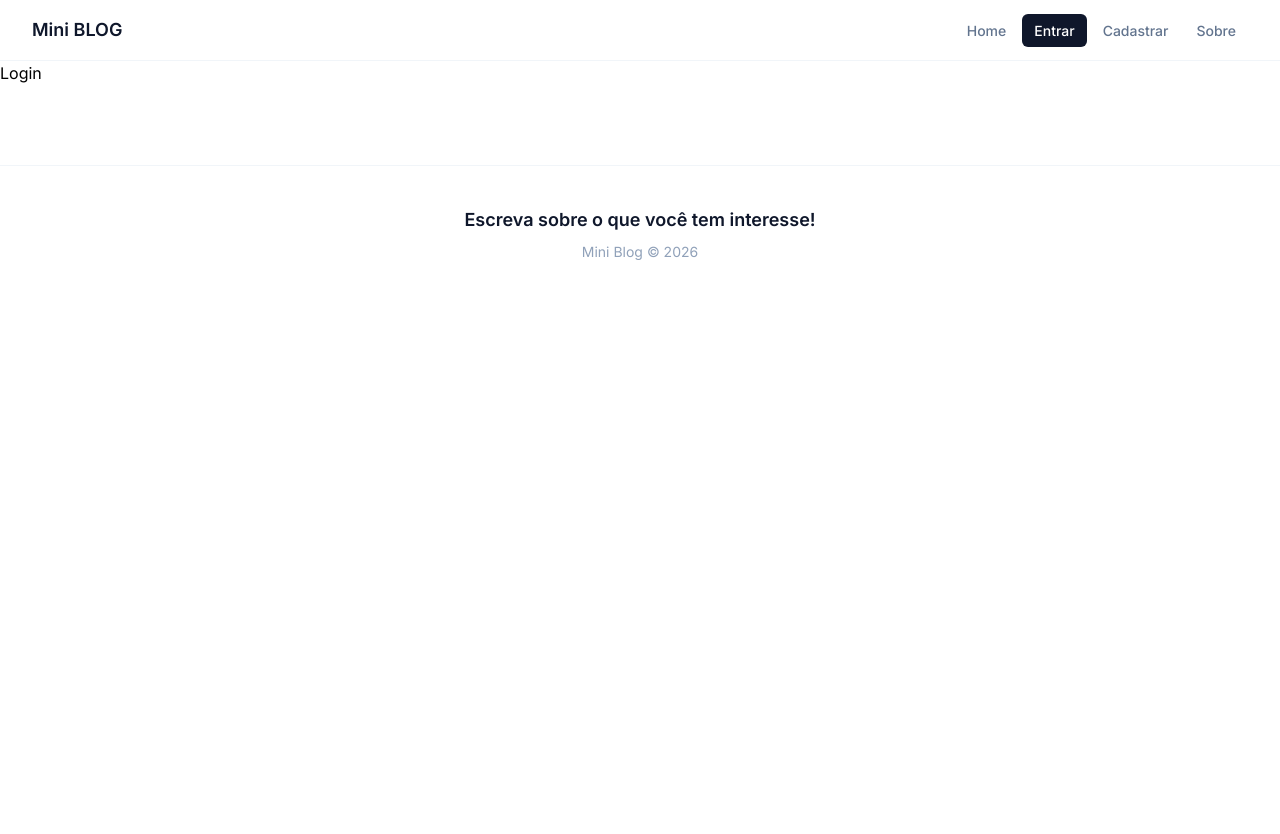
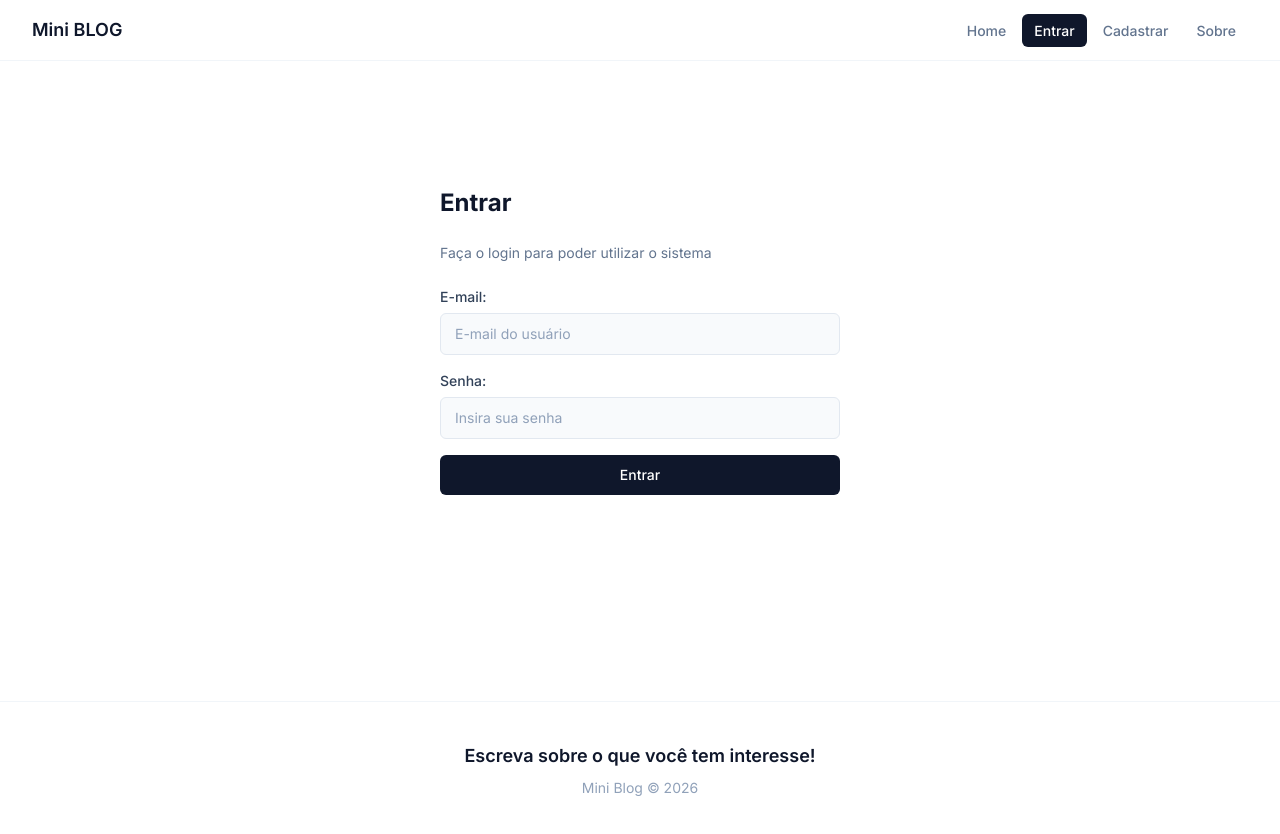
Before and after one commit to kauanzin222/MiniBlog-React, a React (Vite) app in the folder miniblog/: page /login in a window 1280 px wide. Shown: the top 834 px of the page. Before the commit the page ends 800 px from the top, so only its background shows below. Built offline with nearby package versions, Linux system fonts and the light colour scheme; no server answers.

Commit message:
Criando login tanto no hook de autenticação quanto a página de login junto do form

```diff
--- a/miniblog/src/components/NavBar.tsx
+++ b/miniblog/src/components/NavBar.tsx
@@ -3,6 +3,7 @@ import { NavLink } from "react-router-dom"
 import { useAuthentication } from "../hooks/useAuthentication"
 
 import { useAuthValue } from "../context/AuthContext"
+import { Button } from "./Button"
 
 const NavBar = () => {
   const { user } = useAuthValue()
@@ -60,7 +61,7 @@ const NavBar = () => {
         </li>
         {user &&
           <li>
-            <button onClick={logout}>Sair</button>
+            <Button onClick={logout} type="button">Sair</Button>
           </li>
         }
       </ul>
--- a/miniblog/src/hooks/useAuthentication.ts
+++ b/miniblog/src/hooks/useAuthentication.ts
@@ -1,4 +1,4 @@
-import { db } from '../firebase/config'
+import {db} from '../firebase/config'
 
 import {
     getAuth,
@@ -10,6 +10,7 @@ import {
 
 import { useState, useEffect } from 'react'
 import type { User } from '../interfaces/User'
+import type { UserLoginDTO } from '../interfaces/UserLoginDTO'
 
 export const useAuthentication = () => {
     const [error, setError] = useState<string | null>(null)
@@ -29,8 +30,8 @@ export const useAuthentication = () => {
 
     const createUser = async (data: User) => {
         checkIfIsCancelled()
-
         setLoading(true)
+        setError(null)
 
         try {
             const { user } = await createUserWithEmailAndPassword(
@@ -48,13 +49,12 @@ export const useAuthentication = () => {
             return user
         } catch (error: unknown) {
             if (error instanceof Error) {
-                console.log(error.message)
-                setError(error.message)
+                const errorCode = 'code' in error && typeof error.code === 'string' ? error.code : undefined
 
                 let systemErrorMessage
-                if (error.message.includes('Password')) {
+                if (errorCode === 'auth/weak-password') {
                     systemErrorMessage = "A senha precisa conter pelo menos 6 caracteres."
-                } else if (error.message.includes('email-already')) {
+                } else if (errorCode === 'auth/email-already-in-use') {
                     systemErrorMessage = "E-mail já cadastrado."
                 } else {
                     systemErrorMessage = "Ocorreu um erro, por favor tente novamente mais tarde..."
@@ -63,13 +63,40 @@ export const useAuthentication = () => {
             } else {
                 setError('Ocorreu um erro ao criar o usuário.')
             }
-
             setLoading(false)
         }
     }
 
+    // logout - sign out
     const logout = () => {
+        checkIfIsCancelled()
         signOut(auth)
+    }
+    // login - sig in
+    const login = async (data: UserLoginDTO) => {
+        checkIfIsCancelled()
+        setLoading(true)
+        setError(null)
+
+        try {
+            await signInWithEmailAndPassword(auth, data.email, data.password)
+            setLoading(false)
+        } catch (error) {
+            if (error instanceof Error) {
+                const errorCode = 'code' in error && typeof error.code === 'string' ? error.code : undefined
+
+                let systemErrorMessage
+                if (errorCode === 'auth/invalid-credential') {
+                    systemErrorMessage = "Usuário ou senha inválidos"
+                } else {
+                    systemErrorMessage = "Ocorreu um erro, por favor tente novamente mais tarde..."
+                }
+                setError(systemErrorMessage)
+            } else {
+                setError('Ocorreu um erro ao tentar realizar o login.')
+            }
+            setLoading(false)
+        }
     }
 
     useEffect(() => {
@@ -80,6 +107,7 @@ export const useAuthentication = () => {
         auth,
         createUser,
         logout,
+        login,
         error,
         loading
     }
--- /dev/null
+++ b/miniblog/src/interfaces/UserLoginDTO.ts
@@ -0,0 +1,4 @@
+export interface UserLoginDTO {
+    email: string,
+    password: string
+}
--- a/miniblog/src/pages/About/About.tsx
+++ b/miniblog/src/pages/About/About.tsx
@@ -4,7 +4,7 @@ const About = () => {
   return (
     <main className="mx-auto max-w-xl px-6 py-20 text-center">
       <h1 className="text-3xl md:text-4xl font-bold tracking-tight text-slate-900">
-        Sobre o Mini Blog
+        Sobre o Mini BLOG
       </h1>
       <p className="mt-4 text-sm leading-relaxed text-slate-500">
         Este projeto consiste em um blog feito com React no Front-End e Firebase no Back-End
--- a/miniblog/src/pages/Login/Login.tsx
+++ b/miniblog/src/pages/Login/Login.tsx
@@ -1,7 +1,75 @@
+import { XCircle } from "lucide-react"
+import { useState, type FormEvent, useEffect } from "react"
+import { Button } from "../../components/Button"
+import { useAuthentication } from "../../hooks/useAuthentication"
+import type { UserLoginDTO } from "../../interfaces/UserLoginDTO"
+
 const Login = () => {
+  const [email, setEmail] = useState<string>('')
+  const [password, setPassword] = useState<string>('')
+  const [error, setError] = useState<string>('')
+
+  const { error: authError, loading, login } = useAuthentication()
+
+  const handleSubmit = async (e: FormEvent) => {
+    e.preventDefault()
+    setError('')
+
+    const user: UserLoginDTO = {
+      email,
+      password
+    }
+
+    const res = await login(user)
+
+    console.log(res)
+  }
+
+  useEffect(() => {
+    if (authError) {
+      setError(authError)
+    }
+  }, [authError])
+
   return (
-    <div>
-      Login
+    <div className="auth-page">
+      <h1>Entrar</h1>
+      <p>Faça o login para poder utilizar o sistema</p>
+      <form onSubmit={handleSubmit}>
+        <div className="section-form">
+          <label>E-mail: </label>
+          <input
+            type="email"
+            name='email'
+            required
+            placeholder='E-mail do usuário'
+            value={email}
+            onChange={(e) => setEmail(e.target.value)}
+          />
+        </div>
+
+        <div className="section-form">
+          <label>Senha: </label>
+          <input
+            type="password"
+            name='password'
+            required
+            placeholder='Insira sua senha'
+            value={password}
+            onChange={(e) => setPassword(e.target.value)}
+          />
+        </div>
+
+        <Button loading={loading}>
+          Entrar
+        </Button>
+
+        {error &&
+          <p className='form-error'>
+            <XCircle className="h-4 w-4 shrink-0" />
+            {error}
+          </p>}
+      </form>
     </div>
   )
 }
```
